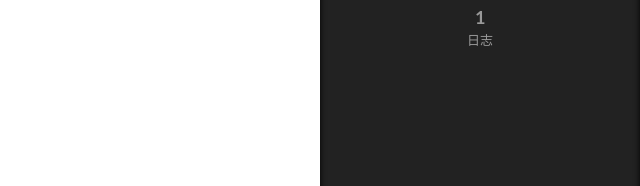
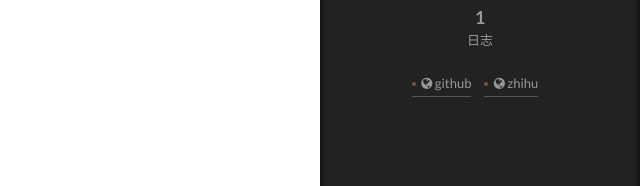
Before and after one commit to tsinglight/tsinglight.github.io, a plain HTML site: page index.html in a window 1280 px wide. Both pictures are taken after a click on the element 1217 px from the left and 742 px from the top of the page. Shown: the part 142-328 px from the top of the page, 640-1280 px from the left. Drawn offline with Linux system fonts and the light colour scheme.

Commit message:
Site updated: 2016-02-15 12:30:24

```diff
--- a/css/main.css
+++ b/css/main.css
@@ -1528,7 +1528,7 @@ pre .javascript .function {
   width: 4px;
   height: 4px;
   border-radius: 50%;
-  background: #c17071;
+  background: #814e41;
 }
 .sidebar-nav {
   margin: 0 0 20px;
--- a/index.html
+++ b/index.html
@@ -359,6 +359,24 @@
 
         <div class="links-of-author motion-element">
 
+
+              <span class="links-of-author-item">
+                <a href="https://github.com/tsinglight/" target="_blank">
+
+                    <i class="fa fa-globe"></i> github
+
+                </a>
+              </span>
+
+              <span class="links-of-author-item">
+                <a href="https://www.zhihu.com/people/Tsing-Light" target="_blank">
+
+                    <i class="fa fa-globe"></i> zhihu
+
+                </a>
+              </span>
+
+
         </div>
 
 
```
Also changed, not shown: 2016/02/15/hello-world/index.html (+18 -0 lines), archives/2016/02/index.html (+18 -0 lines), archives/2016/index.html (+18 -0 lines), archives/index.html (+18 -0 lines).
